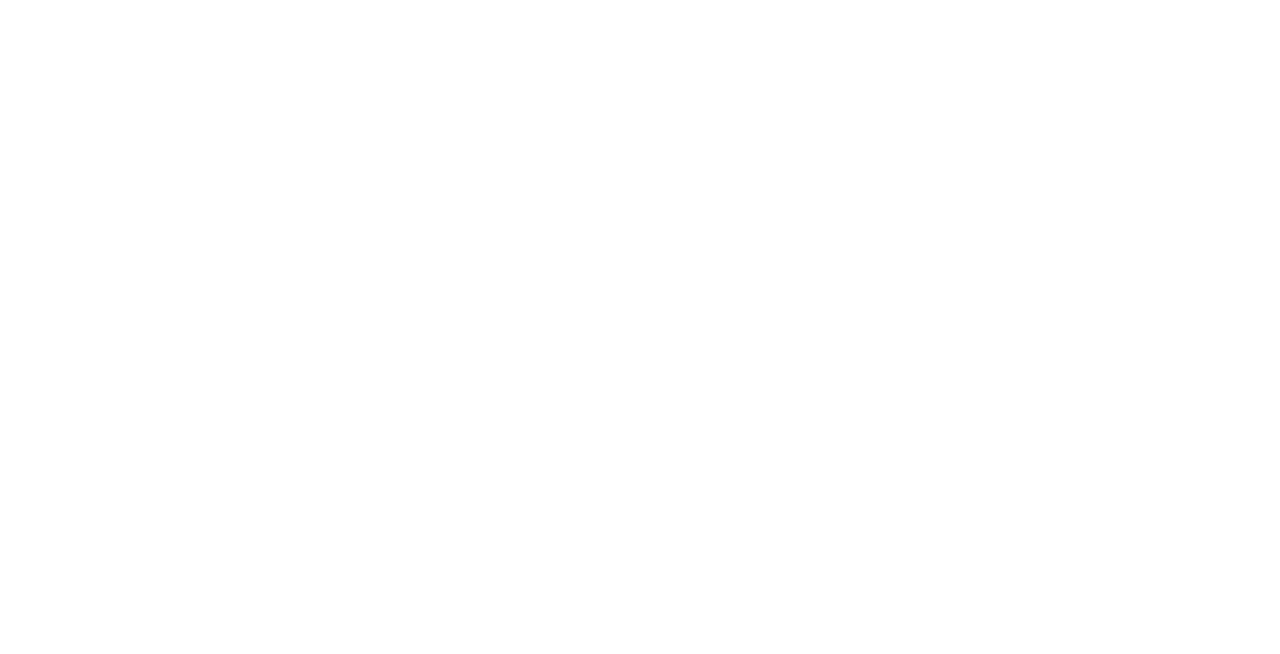
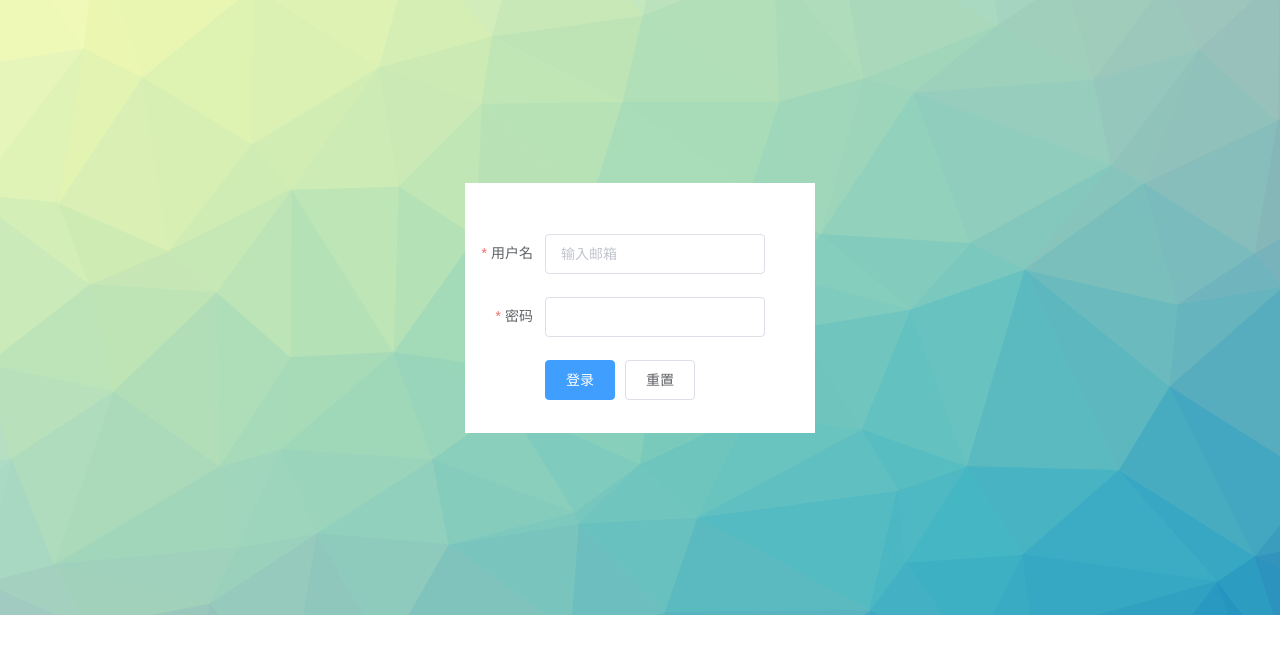
Before and after one commit to HaiChaoZhao/web, a Vue app: page /#/login in a window 1280 px wide. Shown: the top 654 px of the page. Built offline with nearby package versions, Linux system fonts and the light colour scheme.

Commit message:
添加登录页面

```diff
--- /dev/null
+++ b/src/components/Login/Login.vue
@@ -0,0 +1,74 @@
+<template>
+    <div class="content-wrapper" >
+        <div class="login-box-wrapper">
+            <el-form :model="ruleForm" :rules="rules" ref="ruleForm" label-width="80px">
+                <el-form-item label="用户名" prop="email">
+                        <el-input placeholder="输入邮箱" v-model="ruleForm.email"></el-input>
+                    </el-form-item>
+                    <el-form-item label="密码" prop="password">
+                        <el-input v-model="ruleForm.password" type="password" ></el-input>
+                    </el-form-item>
+                    <el-form-item>
+                        <el-button type="primary" @click="submitForm('ruleForm')">登录</el-button>
+                        <el-button @click="resetForm('ruleForm')">重置</el-button>
+                    </el-form-item>
+            </el-form>
+        </div>
+    </div>
+</template>
+
+<script>
+export default {
+  name: "Login",
+  data() {
+    return {
+      ruleForm: {
+        email: "",
+        password: ""
+      },
+      rules: {
+        email: [
+          { required: true, message: "请输入邮箱", trigger: "blur" },
+          {
+            type: "email",
+            message: "输入正确的邮箱",
+            trigger: ["change", "blur"]
+          }
+        ],
+        password: [{ required: true, message: "输入密码", trigger: "blur" }]
+      }
+    };
+  },
+  methods: {
+    submitForm(formName) {
+      this.$refs[formName].validate(valid => {
+        if (valid) {
+          alert("submit!");
+        } else {
+          console.log("error submit!!");
+          return false;
+        }
+      });
+    },
+    resetForm(formName) {
+      this.$refs[formName].resetFields();
+    }
+  }
+};
+</script>
+
+<style lang="stylus" scoped>
+.content-wrapper
+    background-image: url('../../assets/login.png')
+    height: 12.3rem
+    display: flex
+    align-items: center
+    justify-content: center
+    .login-box-wrapper
+        width: 7rem
+        height: 5rem
+        background: #fff
+        .el-form
+            width : 6rem
+            padding-top: 1rem
+</style>
--- a/src/router/index.js
+++ b/src/router/index.js
@@ -1,6 +1,7 @@
 import Vue from 'vue'
 import Router from 'vue-router'
 import Home from '@/components/Home/Home'
+import Login from '@/components/Login/Login'
 import Phtable from '@/components/Phtable/Phtable'
 import PhtableInfo from '@/components/PhtableInfo/PhtableInfo'
 import PhtableForm from '@/components/PhtableForm/PhtableForm'
@@ -36,6 +37,11 @@
           component: PhtableInfoForm
         }
       ]
+    },
+    {
+      path: '/login',
+      name: 'Login',
+      component: Login
     }
     // {
     //   path: '/phtableinfo',
```
Also changed, not shown: src/assets/login.png (added).
